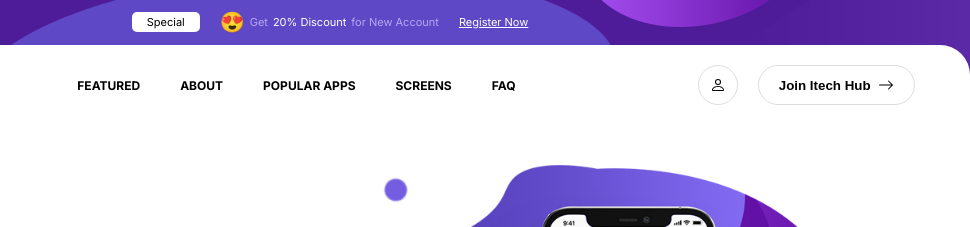
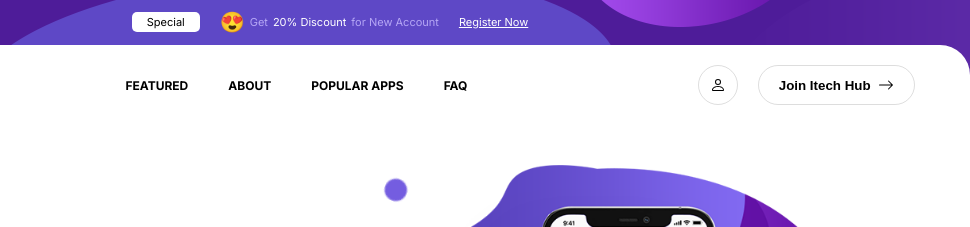
Before and after one commit to Fronik123/itech-web, a website built with Vite: page index.html in a window 1280 px wide. Shown: the top 227 px of the page, 310-1280 px from the left. Built offline with nearby package versions, Linux system fonts and the light colour scheme.

Commit message:
[x]-  hide text

```diff
--- a/index.html
+++ b/index.html
@@ -90,9 +90,9 @@
                 >
               </li>
 
-              <li class="">
+              <!-- <li class="">
                 <a class="link header__link" href="#carousel">Screens</a>
-              </li>
+              </li> -->
 
               <li class="">
                 <a class="link header__link" href="#community">FAQ</a>
@@ -713,7 +713,7 @@
                 <a class="link" href="#">Popular apps</a>
               </li>
 
-              <li><a class="link" href="#">Screens</a></li>
+              <!-- <li><a class="link" href="#">Screens</a></li> -->
               <li>
                 <a class="link" href="#">FAQ</a>
               </li>
```
